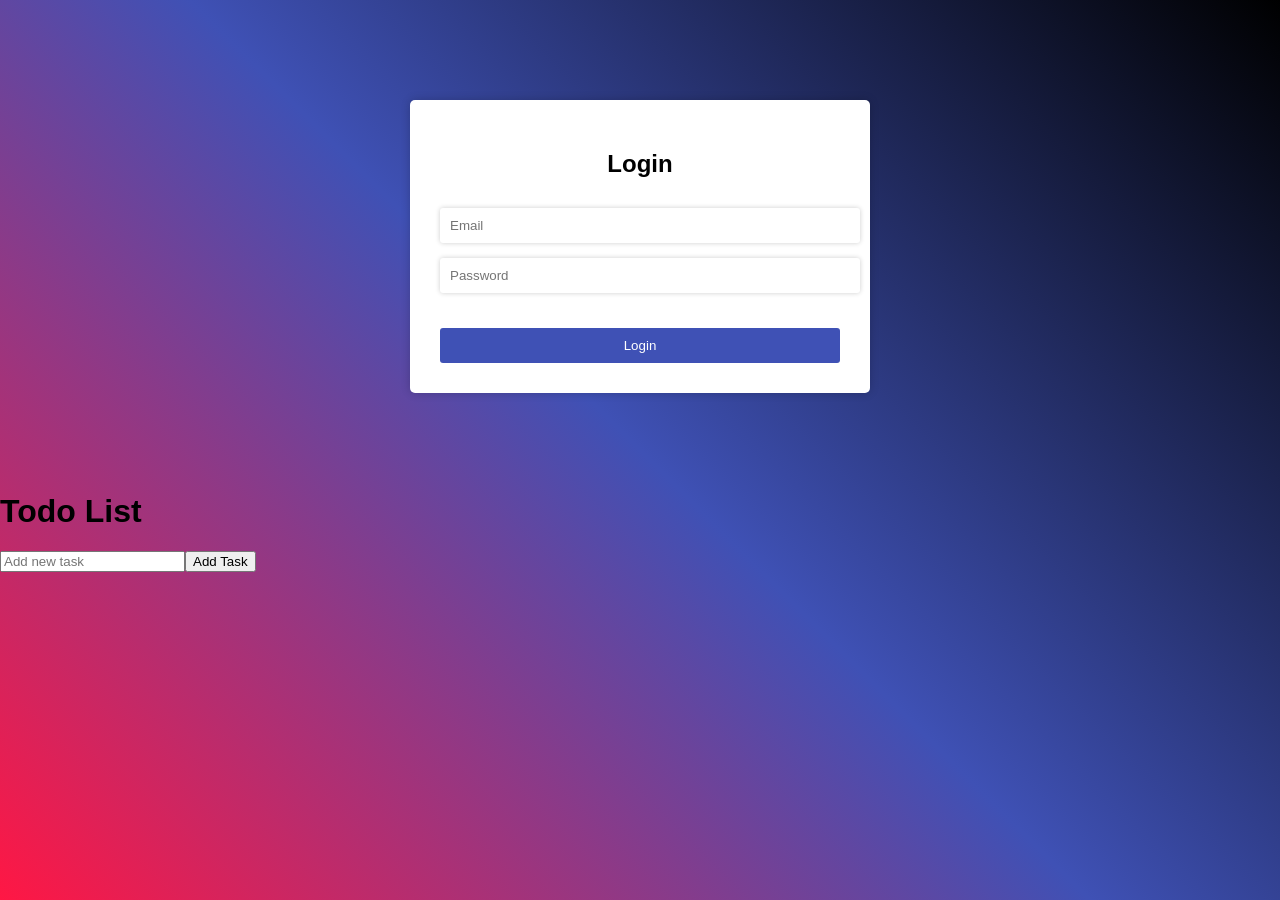
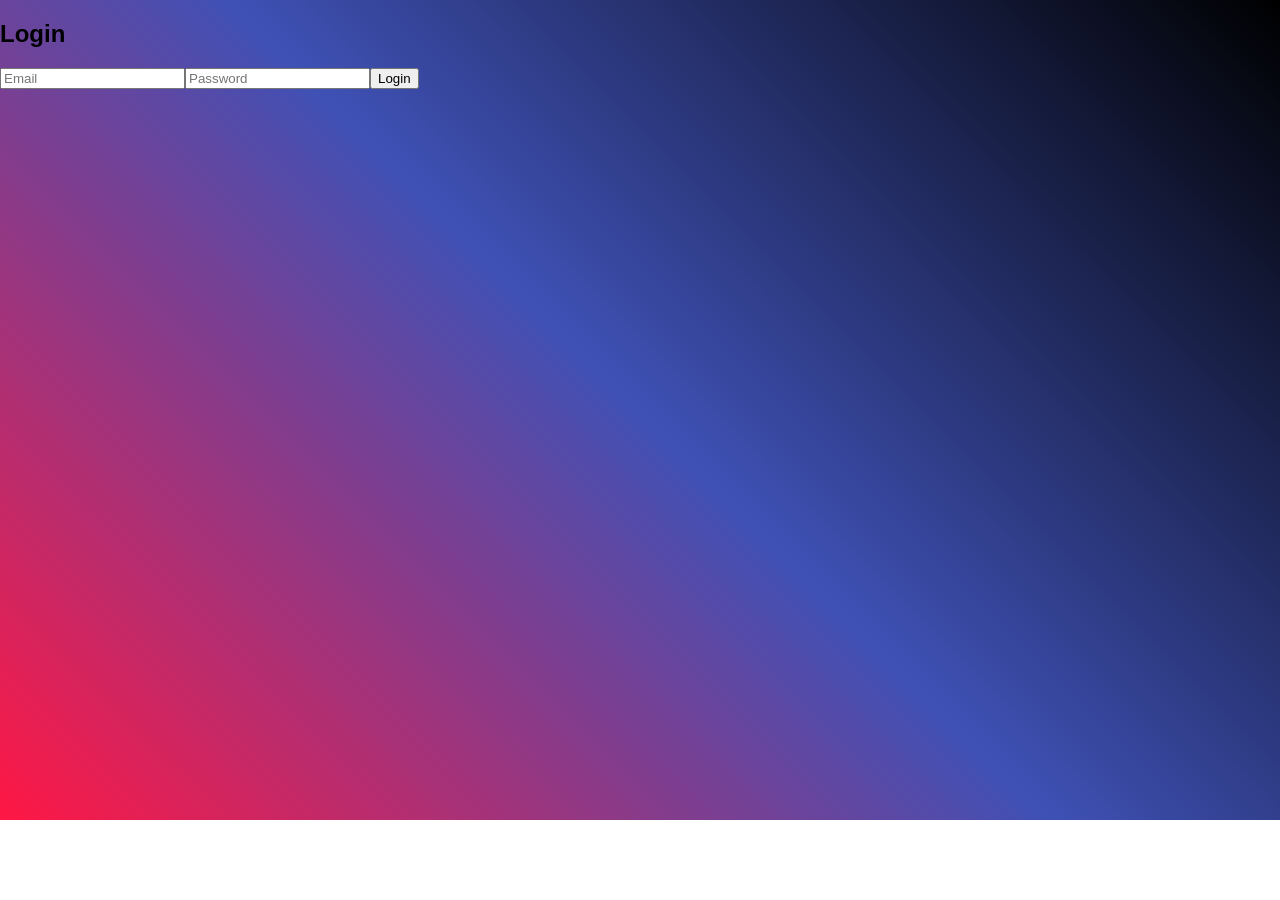
Before and after one commit to Ravik09783/marquee-todo, a React (Create React App) app: page / in a window 1280 px wide. After the commit the page ends 820 px from the top, so only its background shows below. Built offline with nearby package versions, Linux system fonts and the light colour scheme.

Commit message:
routing done

```diff
--- a/package.json
+++ b/package.json
@@ -10,9 +10,10 @@
     "@types/node": "^16.18.25",
     "@types/react": "^18.2.4",
     "@types/react-dom": "^18.2.3",
+    "@types/react-router-dom": "^5.3.3",
     "react": "^18.2.0",
     "react-dom": "^18.2.0",
-    "react-router-dom": "^5.3.3",
+    "react-router-dom": "^6.11.1",
     "react-scripts": "5.0.1",
     "typescript": "^4.9.5",
     "web-vitals": "^2.1.4"
--- a/src/App.tsx
+++ b/src/App.tsx
@@ -2,19 +2,26 @@ import React from 'react';
 import './App.css';
 import Login from './component/Login';
 import Dashboard  from './component/Dashboard';
+import { BrowserRouter as Router, Routes, Route } from "react-router-dom";
+// import { BrowserRouter as Router, Route, Switch, Link } from "react-router-dom";
 // import { createBrowserRouter, createRoutesFromElements, Route } from 'react-router-dom'
 // import { BrowserRouter as Router, Route, Routes } from 'react-router-dom';
 
 function App() {
+  const isLoggedIn = !!localStorage.getItem("token");
 
 
   return (
     <div className="App">
-     {<Login/>}
-
-    { <Dashboard />}
 
 
+
+    <Router>
+        <Routes>
+        <Route path="/" element={isLoggedIn ? <Dashboard /> : <Login />} />
+        <Route path="/dashboard" element={<Dashboard />} />
+        </Routes>
+    </Router>
 
 
     </div>
--- a/src/component/Login.tsx
+++ b/src/component/Login.tsx
@@ -1,11 +1,10 @@
 import React, { useState } from 'react';
-import './Login.css';
-// import { useNavigate } from 'react-router-dom';
-
+import { useNavigate  } from 'react-router-dom';
 const Login = () => {
   const [email, setEmail] = useState('');
   const [password, setPassword] = useState('');
-//   const navigate = useNavigate();
+  const [loggedIn, setLoggedIn] = useState(false);
+  const navigate = useNavigate();
 
   const handleLogin = async (e: any) => {
     e.preventDefault();
@@ -21,12 +20,13 @@ const Login = () => {
 
       if (response.ok) {
         const data = await response.json();
-        console.log("Your data is:", data)
+        console.log('Your data is:', data);
+
         // Store the authentication token in local storage
-        localStorage.setItem('token', data.access_token
-        );
-        // Redirect the user to the dashboard
-        // navigate('/dashboard');
+        localStorage.setItem('token', data.access_token);
+
+        // Update the state to indicate that the user is logged in
+        setLoggedIn(true);
       } else {
         throw new Error('Invalid email or password');
       }
@@ -35,9 +35,11 @@ const Login = () => {
     }
   };
 
+  if (loggedIn) {
+    navigate('/dashboard');
+  }
+
   return (
-
-
     <div className="login-form">
       <h2>Login</h2>
       <form onSubmit={handleLogin}>
```
Also changed, not shown: 1 other file (tests, documents, lock files or other folders).
